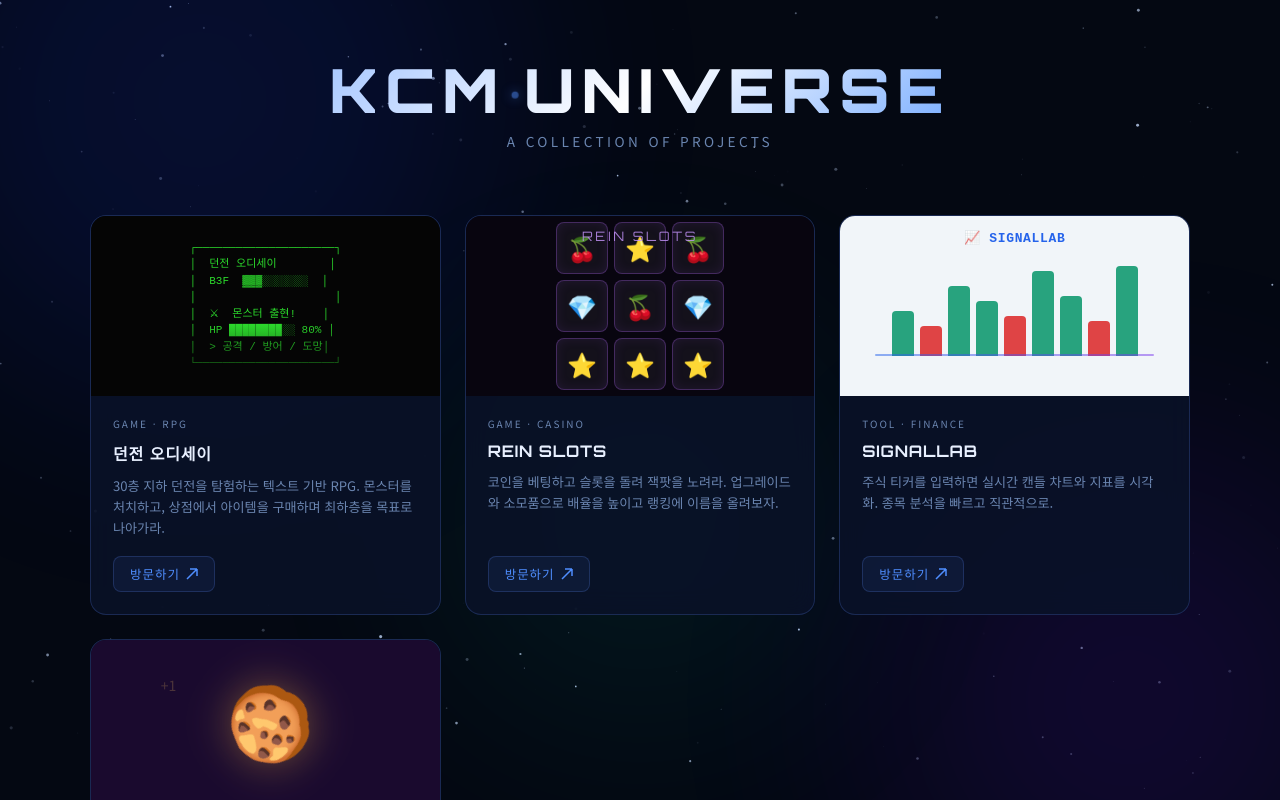
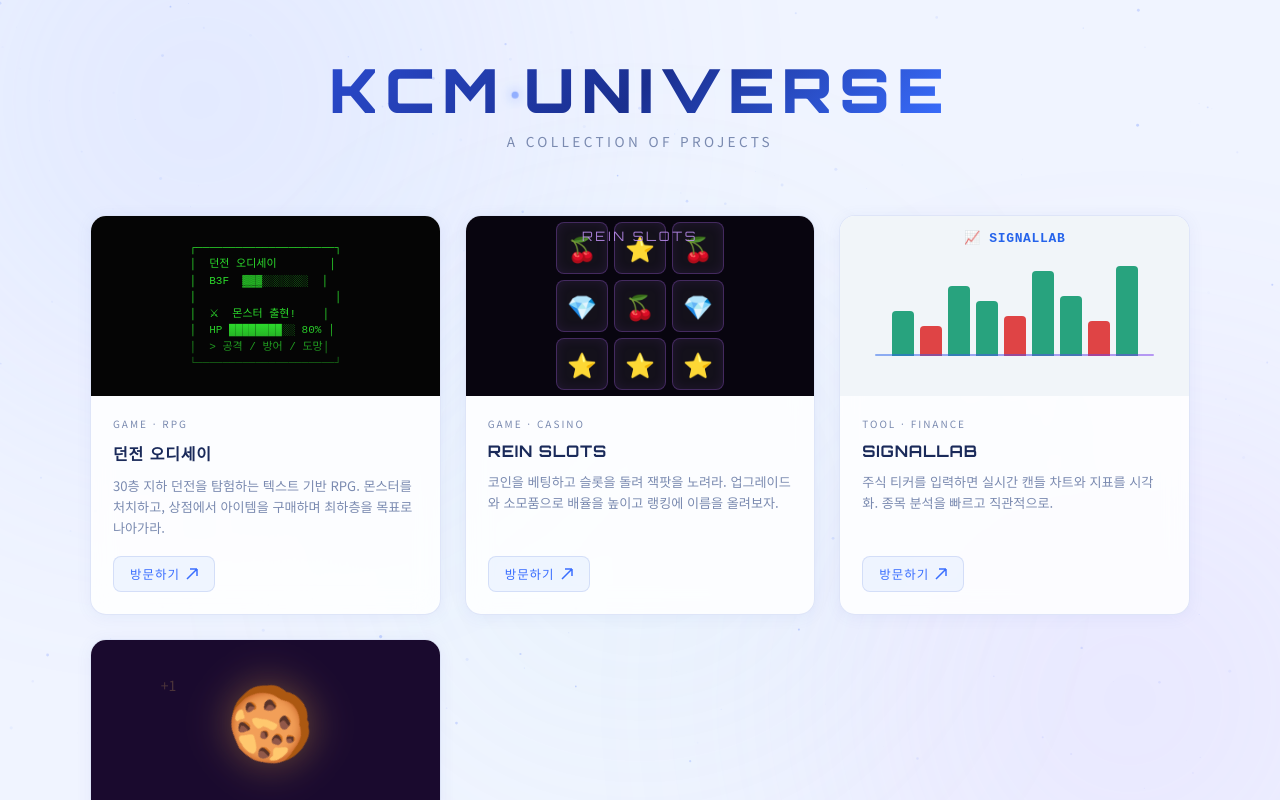
Before and after one commit to ccccmkk/kcmuniverse, a plain HTML site: page index.html in a window 1280 px wide. Drawn offline with Linux system fonts and the light colour scheme.

Commit message:
Switch to light theme

```diff
--- a/index.html
+++ b/index.html
@@ -10,13 +10,13 @@
     *, *::before, *::after { box-sizing: border-box; margin: 0; padding: 0; }
 
     :root {
-      --bg: #040812;
-      --card-bg: rgba(10, 18, 40, 0.85);
-      --border: rgba(80, 120, 220, 0.25);
-      --border-hover: rgba(120, 180, 255, 0.6);
-      --text: #c8d8f0;
-      --text-dim: #6a85b0;
-      --accent: #4f8eff;
+      --bg: #f0f4ff;
+      --card-bg: rgba(255, 255, 255, 0.85);
+      --border: rgba(100, 130, 220, 0.2);
+      --border-hover: rgba(80, 120, 255, 0.5);
+      --text: #1e2a4a;
+      --text-dim: #7a8ab0;
+      --accent: #3a6eff;
     }
 
     html, body {
@@ -39,14 +39,14 @@
     .nebula {
       position: fixed;
       border-radius: 50%;
-      filter: blur(120px);
-      opacity: 0.12;
+      filter: blur(140px);
+      opacity: 0.18;
       pointer-events: none;
       z-index: 0;
     }
-    .nebula-1 { width: 600px; height: 600px; background: #1a3aff; top: -200px; left: -100px; }
-    .nebula-2 { width: 500px; height: 500px; background: #6b0fff; bottom: -150px; right: -100px; }
-    .nebula-3 { width: 400px; height: 400px; background: #0affcc; top: 40%; left: 50%; transform: translateX(-50%); opacity: 0.07; }
+    .nebula-1 { width: 600px; height: 600px; background: #a0b8ff; top: -200px; left: -100px; }
+    .nebula-2 { width: 500px; height: 500px; background: #c4a0ff; bottom: -150px; right: -100px; }
+    .nebula-3 { width: 400px; height: 400px; background: #a0f0e0; top: 40%; left: 50%; transform: translateX(-50%); opacity: 0.12; }
 
     /* ── 레이아웃 ── */
     .page {
@@ -71,7 +71,7 @@
       font-weight: 900;
       letter-spacing: 0.12em;
       line-height: 1;
-      background: linear-gradient(135deg, #a8c8ff 0%, #ffffff 50%, #7eb0ff 100%);
+      background: linear-gradient(135deg, #2a4acc 0%, #1a2f8f 50%, #3a6eff 100%);
       -webkit-background-clip: text;
       -webkit-text-fill-color: transparent;
       background-clip: text;
@@ -120,6 +120,7 @@
       flex-direction: column;
       transition: border-color 0.3s, transform 0.3s, box-shadow 0.3s;
       backdrop-filter: blur(12px);
+      box-shadow: 0 2px 16px rgba(80, 100, 200, 0.07);
       text-decoration: none;
       color: inherit;
     }
@@ -127,7 +128,7 @@
     .card:hover {
       border-color: var(--border-hover);
       transform: translateY(-6px);
-      box-shadow: 0 20px 60px rgba(80, 140, 255, 0.15);
+      box-shadow: 0 20px 60px rgba(80, 100, 255, 0.12);
     }
 
     /* 카드 미리보기 영역 */
@@ -280,7 +281,7 @@
       font-size: 1rem;
       font-weight: 700;
       letter-spacing: 0.05em;
-      color: #e8f0ff;
+      color: #1a2a5a;
     }
 
     .card-desc {
@@ -495,7 +496,7 @@
       const a = s.alpha * (0.5 + 0.5 * Math.sin(tick * s.speed * 100 + s.offset));
       ctx.beginPath();
       ctx.arc(s.x, s.y, s.r, 0, Math.PI * 2);
-      ctx.fillStyle = `rgba(200, 220, 255, ${a})`;
+      ctx.fillStyle = `rgba(80, 120, 255, ${a * 0.35})`;
       ctx.fill();
     }
     requestAnimationFrame(draw);
```
